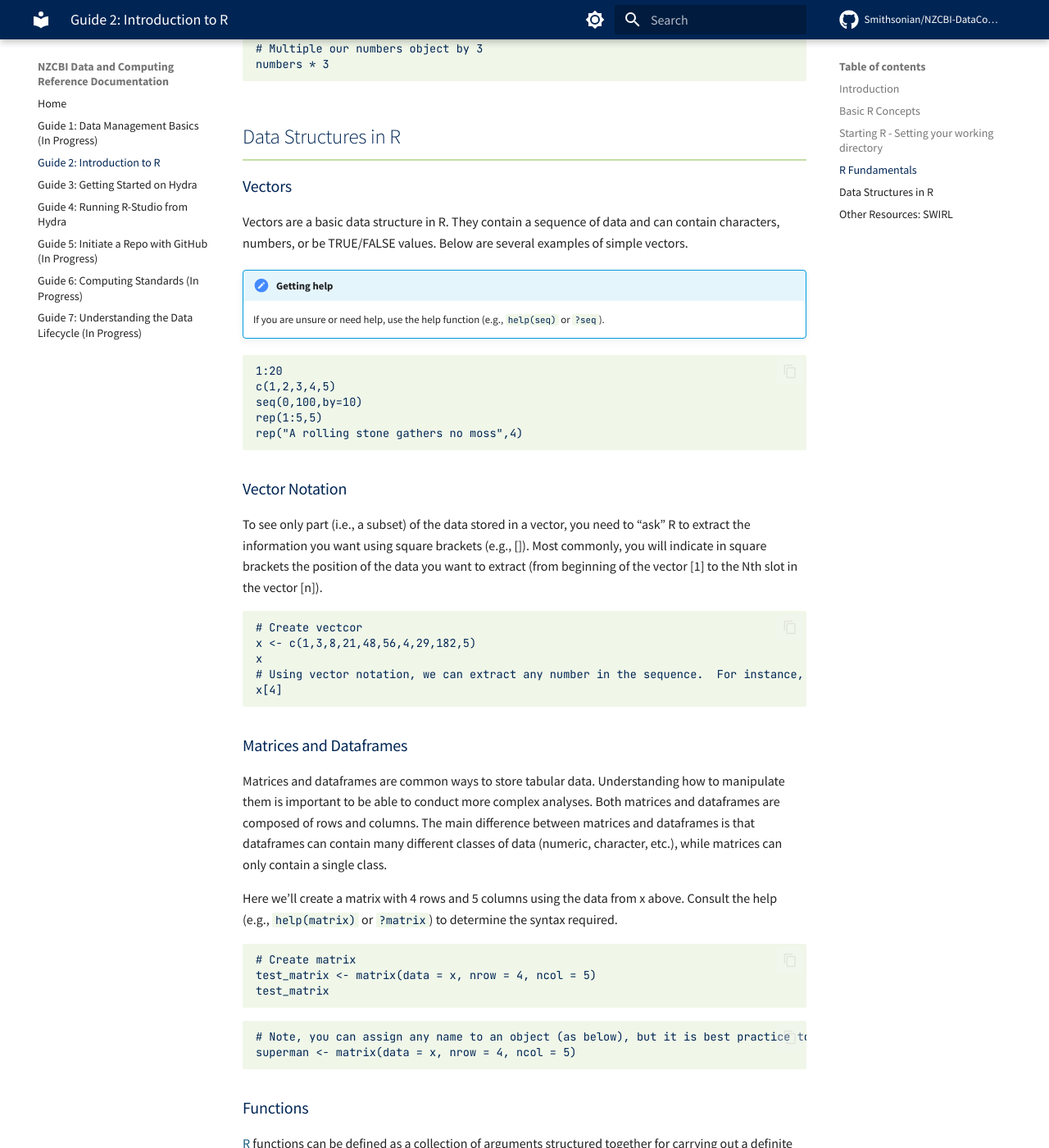
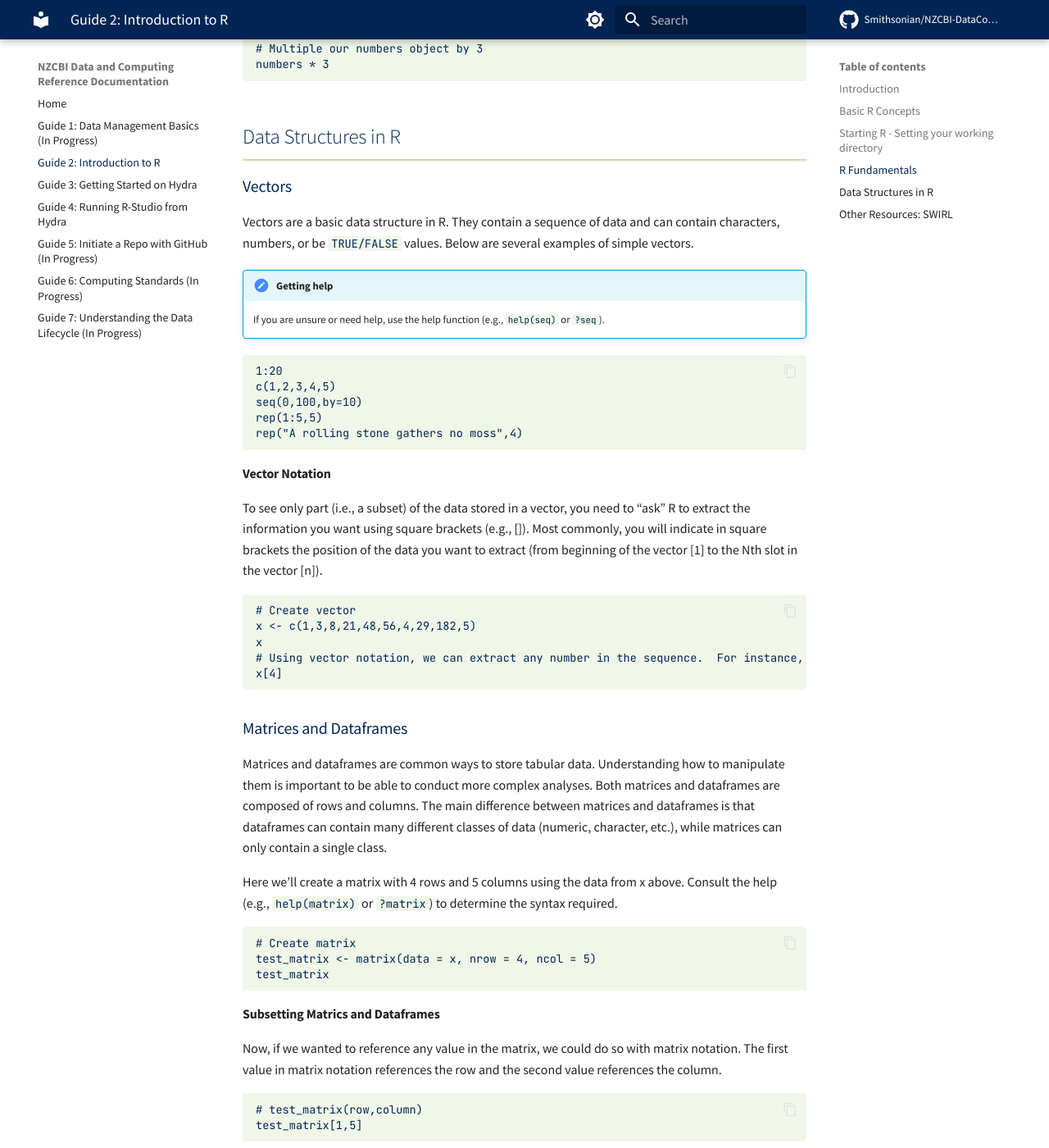
Before and after one commit to Smithsonian/NZCBI-DataComputingDocs, an MkDocs documentation site: the page built from docs/R-Intro.md, in a window 1280 px wide and 1400 px high, scrolled down 5327 px. Shown: the whole window at 82% size. Built offline with MkDocs 1.6.1 and Material for MkDocs 9.7.7, drawn with Linux system fonts in a browser that asks for light colours; comment, search, counter and statistics services are not loaded.

Commit message:
Matrix dataframe update

````diff
--- a/docs/R-Intro.md
+++ b/docs/R-Intro.md
@@ -135,7 +135,7 @@ numbers * 3
 
 ### Vectors
 
-Vectors are a basic data structure in R. They contain a sequence of data and can contain characters, numbers, or be TRUE/FALSE values. Below are several examples of simple vectors.
+Vectors are a basic data structure in R. They contain a sequence of data and can contain characters, numbers, or be `TRUE/FALSE` values. Below are several examples of simple vectors.
 
 !!! note "Getting help"
     If you are unsure or need help, use the help function (e.g., `help(seq)` or `?seq`).
@@ -148,11 +148,11 @@ rep(1:5,5)
 rep("A rolling stone gathers no moss",4)
 ```
 
-### Vector Notation
+#### Vector Notation
 To see only part (i.e., a subset) of the data stored in a vector, you need to “ask” R to extract the information you want using square brackets (e.g., []). Most commonly, you will indicate in square brackets the position of the data you want to extract (from beginning of the vector [1] to the Nth slot in the vector [n]).
 
 ```
-# Create vectcor
+# Create vector
 x <- c(1,3,8,21,48,56,4,29,182,5)
 x
 # Using vector notation, we can extract any number in the sequence.  For instance, x[4] will return the 4th number in the sequence
@@ -171,10 +171,15 @@ test_matrix <- matrix(data = x, nrow = 4, ncol = 5)
 test_matrix
 ```
 
+#### Subsetting Matrics and Dataframes
+
+Now, if we wanted to reference any value in the matrix, we could do so with matrix notation. The first value in matrix notation references the row and the second value references the column.
+
 ```
-# Note, you can assign any name to an object (as below), but it is best practice to choose meaningful names.
-superman <- matrix(data = x, nrow = 4, ncol = 5)
+# test_matrix(row,column)
+test_matrix[1,5]
 ```
+
 
 ### Functions
 
````
